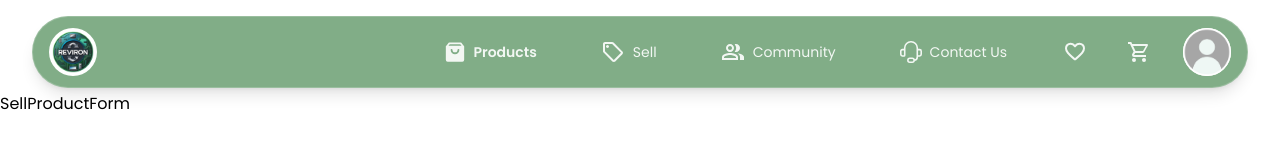
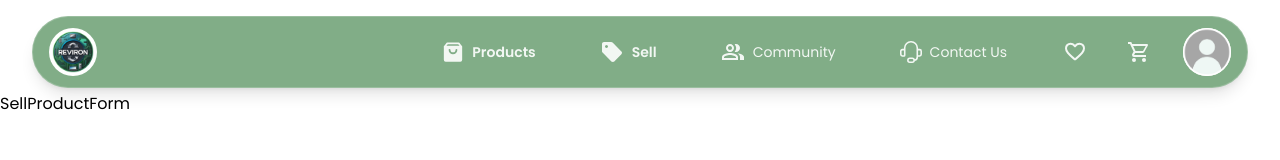
Before and after one commit to nkeerthika911/Reviron, a React (Vite) app in the folder client/: page /sell in a window 1280 px wide. Shown: the top 160 px of the page. Built offline with nearby package versions, Linux system fonts and the light colour scheme.

Commit message:
Navbar navitems bug fixed

```diff
--- a/client/src/pages/Navbar.jsx
+++ b/client/src/pages/Navbar.jsx
@@ -1,6 +1,6 @@
 import React from 'react'
 import { useState } from 'react';
-import { useNavigate } from 'react-router-dom';
+import { useNavigate, useLocation } from 'react-router-dom';
 import logo from "../assets/RevironLogo.png";
 import userIcon from "../assets/user-icon.jpg";
 
@@ -8,6 +8,7 @@ export const Navbar = () => {
     const [activePage, setActivePage] = useState('Products');
     const [searchQuery, setSearchQuery] = useState('');
     const navigate = useNavigate();
+    const location = useLocation();
 
     const navItems = [
         {
@@ -124,13 +125,21 @@ export const Navbar = () => {
     `}
                                     >
                                         <span className="transition-all duration-300">
-                                            {activePage === item.label ? item.selectedIcon : item.icon}
+                                            {activePage === item.label || location.pathname === item.path
+                                                ? item.selectedIcon
+                                                : item.icon}
                                         </span>
-                                        <span className={`text-sm whitespace-nowrap transition-all duration-300 ${activePage === item.label ? 'font-semibold' : 'font-normal'}`}>
+                                        <span
+                                            className={`text-sm whitespace-nowrap transition-all duration-300 ${activePage === item.label || location.pathname === item.path
+                                                    ? 'font-semibold'
+                                                    : 'font-normal'
+                                                }`}
+                                        >
                                             {item.label}
                                         </span>
                                     </div>
                                 ))}
+
                             </div>
 
                             {/* Action Items */}
```
Lines whose indentation alone changed are shown as unchanged.
